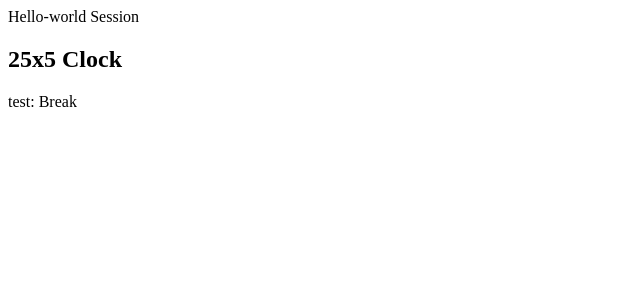
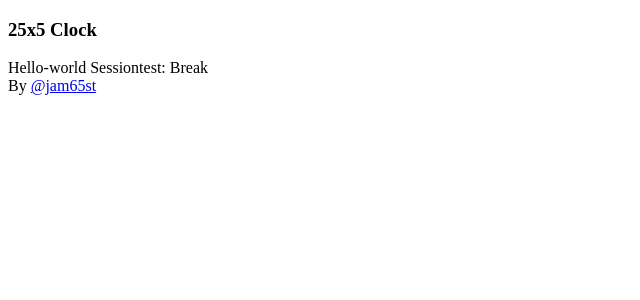
Before and after one commit to jam65st/fcc-pomodoro-clock, a React (Create React App) app: page / in a window 1280 px wide. Shown: the top 300 px of the page, without its empty margins (0-640 px from the left). Built offline with nearby package versions, Linux system fonts and the light colour scheme.

Commit message:
Updating features (header, footer, alarm)

```diff
--- a/src/app/App.js
+++ b/src/app/App.js
@@ -1,16 +1,32 @@
-import React     from 'react';
-import Pomodoro  from "./utils/Pomodoro";
-import ExtraData from "./utils/ExtraData";
+import React      from 'react';
+import Pomodoro   from "./utils/Pomodoro";
+import ExtraData  from "./utils/ExtraData";
+import AppTitle   from "./components/AppTitle";
+import AuthorInfo from "./components/AuthorInfo";
+import BeepAlarm  from "./components/BeepAlarm";
 
 
 const App = () => {
 
 	return (
-			<div>
+			<section id="clock">
+				{ /** Working OK */ }
+				<AppTitle title={ ExtraData.getProjectTitle() }/>
+
+
+				{ /** BEGIN HERE !!! */ }
+
 				Hello-world { Pomodoro.SESSION_TITLE }
-				{ ExtraData.getProjectTitle() }
 				test: { Pomodoro.BREAK_TITLE }
-			</div>
+
+				{ /** END HERE!!! */ }
+
+				{ /** Working OK */ }
+				<AuthorInfo authorInfo={ ExtraData.getProjectAuthor() }/>
+
+				{ /*TODO: May be could need the timer on the BeepAlarm props */ }
+				<BeepAlarm alarm={ ExtraData.getExternalResource( 'alarm' ) }/>
+			</section>
 	);
 }
 
```
